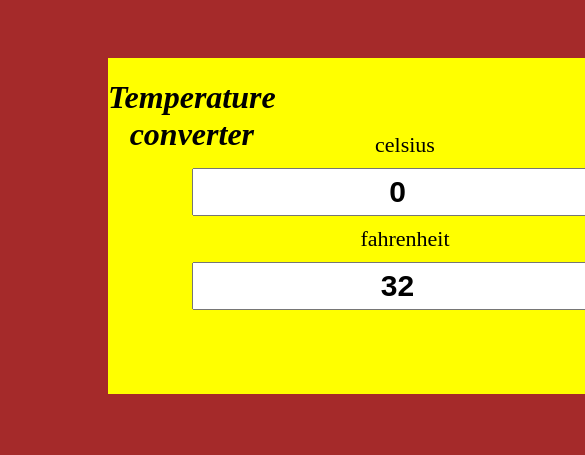
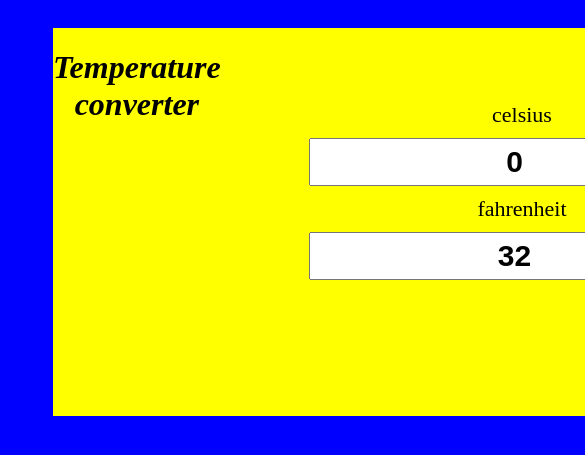
Before and after one commit to gourishnaik/converter, a plain HTML site: page index.html in a window 390 px wide. Shown: the top 455 px of the page, 585 px wide, since content can reach past the window. Drawn offline with Linux system fonts and the light colour scheme.

Commit message:
Update index.html

```diff
--- a/index.html
+++ b/index.html
@@ -32,8 +32,7 @@
             label{
                 font-size: 22px;
             }
-
-    @media(max-width:800px){
+               @media(max-width:800px){
         h1{
             position:fixed;
             width:min-content;
@@ -41,13 +40,26 @@
             word-wrap: initial;
             padding-bottom: 40px;
             font-style: italic;
+
+
         }
+        #container{
 
-        #container{
-          width:400px;
+          width:790px;
+          height: 240px;
           background:yellow;
         }
+        body{
+            background-color:blue;
+            padding: 20px 45px;
+            overflow: hidden;
+            overflow-y: hidden;
+            overflow-x: hidden;
+        }
     }
+
+
+
         </style>
 </head>
     <body>
```
